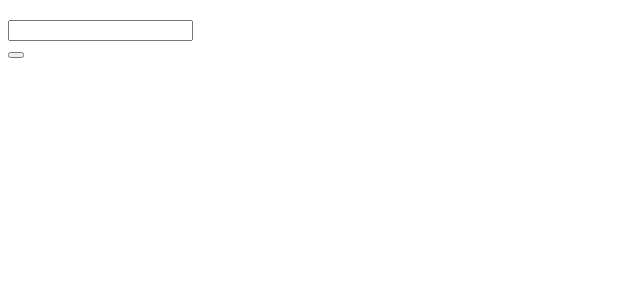
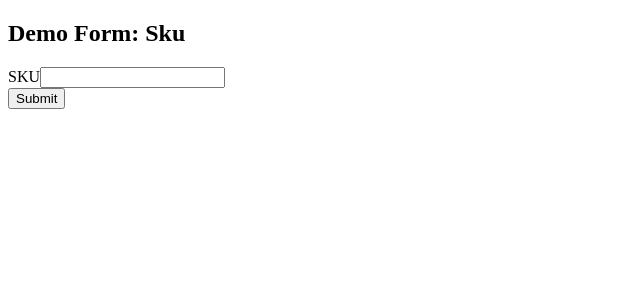
Before and after one commit to dev-mDavid/ng-template-driven-form, an Angular app: page / in a window 1280 px wide. Shown: the top 300 px of the page, without its empty margins (0-640 px from the left). Built offline with nearby package versions, Linux system fonts and the light colour scheme.

Commit message:
add content of form template

```diff
--- a/src/app/form/form.component.html
+++ b/src/app/form/form.component.html
@@ -1,11 +1,11 @@
 <div>
-  <h2></h2>
+  <h2>Demo Form: Sku</h2>
   <form>
     <div>
-      <label></label>
+      <label>SKU</label>
       <input>
     </div>
 
-    <button></button>
+    <button>Submit</button>
   </form>
 </div>
```
